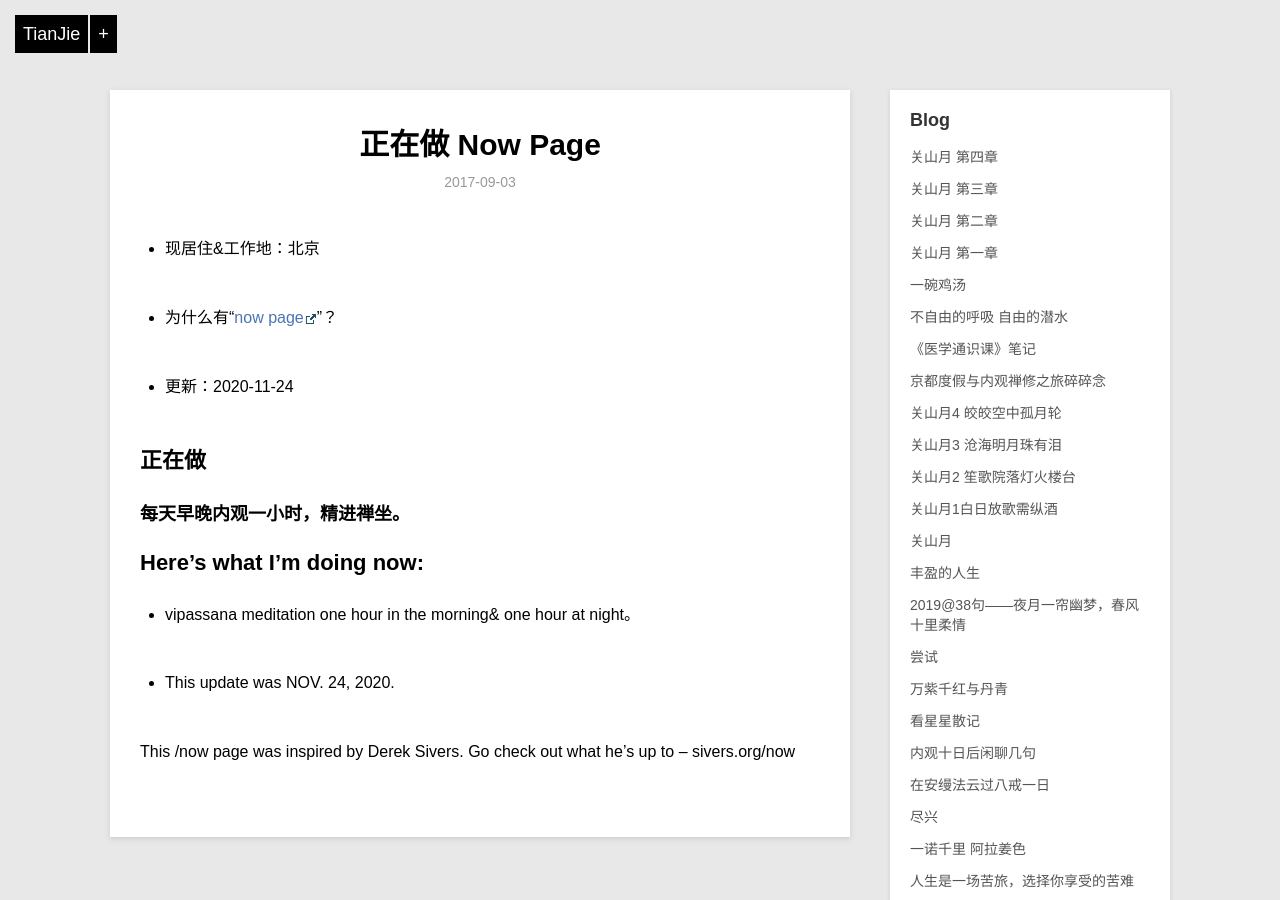
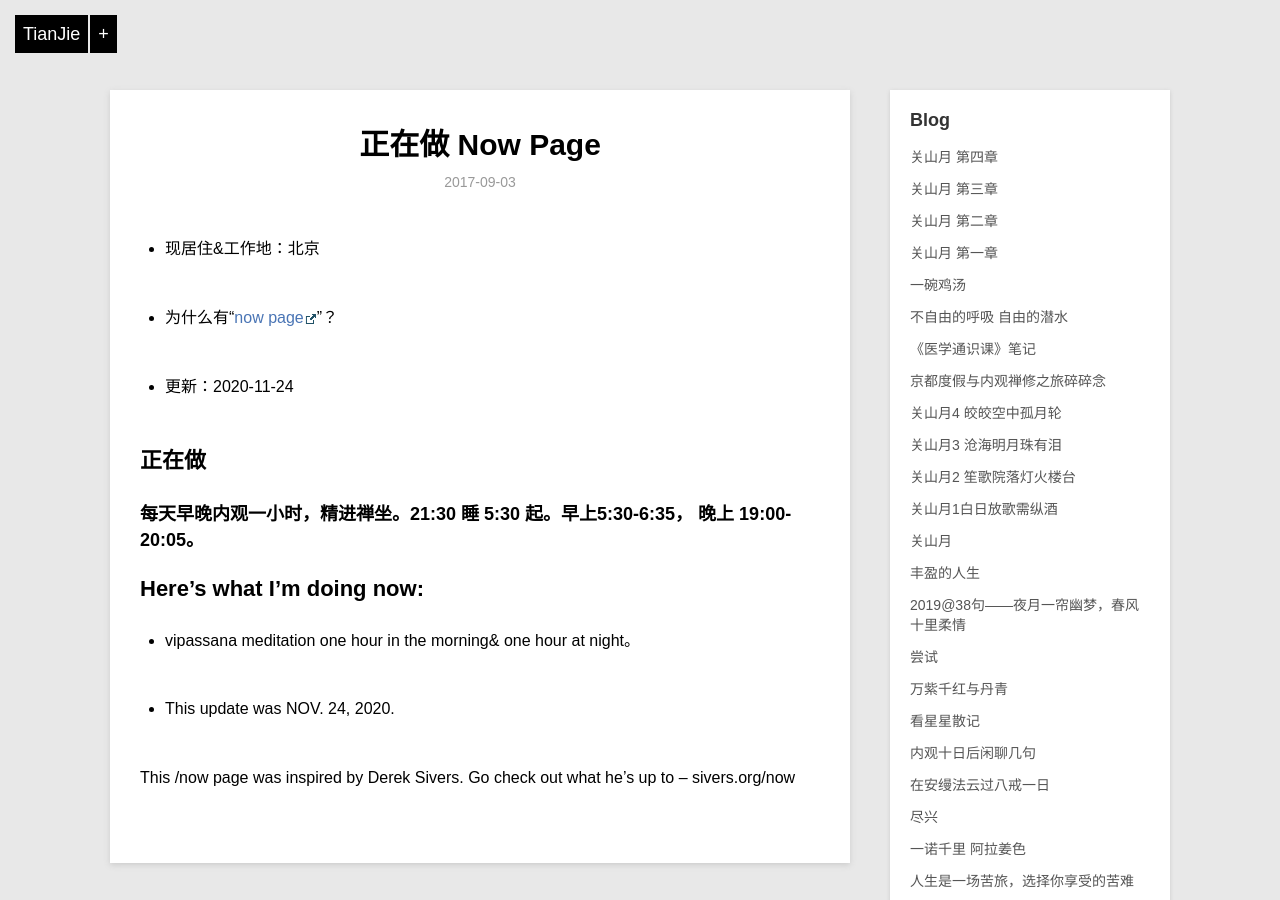
Before and after one commit to violettianjie/violettianjie.github.io, a Jekyll site: the page built from _posts/blog/2017-09-03-now.md, in a window 1280 px wide and 900 px high. Built offline with Jekyll 4.4.1, drawn with Linux system fonts in a browser that asks for light colours; comment, search, counter and statistics services are not loaded.

Commit message:
Update 2017-09-03-now.md

```diff
--- a/_posts/blog/2017-09-03-now.md
+++ b/_posts/blog/2017-09-03-now.md
@@ -12,7 +12,7 @@ category: blog
 
 ## 正在做
 
-### 每天早晚内观一小时，精进禅坐。
+### 每天早晚内观一小时，精进禅坐。21:30 睡 5:30 起。早上5:30-6:35， 晚上 19:00-20:05。
 
 
 ## Here’s what I’m doing now:
```
